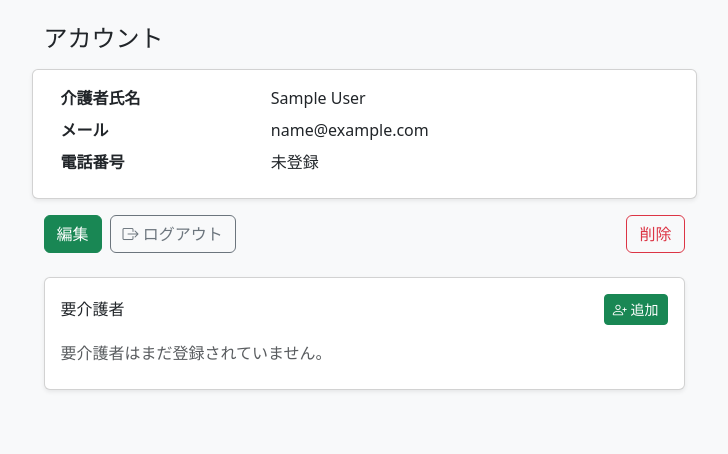
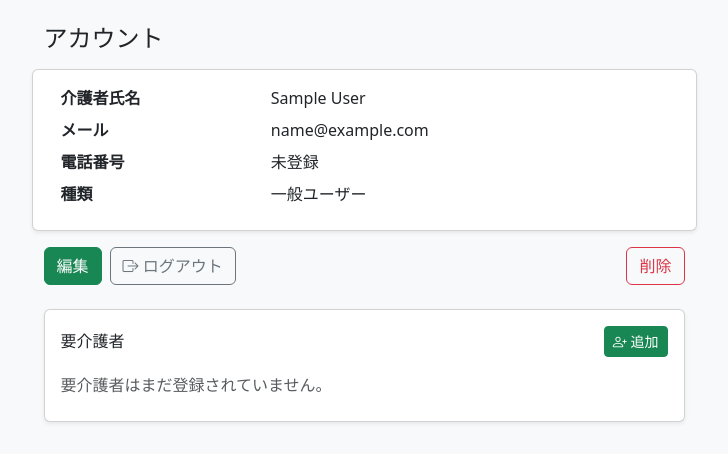
Before and after one commit to aungkyawmoe5320-png/group10-sotsusei, a Django app: page /account/ in a window 1280 px wide. Shown: the part 56-510 px from the top of the page, without its empty margins (276-1004 px from the left). Run offline with Django 5.2, Linux system fonts and the light colour scheme; the visitor is signed in with stand-in values (Sample User, id 1).

Commit message:
アカウント画面に、種類（一般ユーザー）の行を戻す

```diff
--- a/accounts/templates/accounts/account_detail.html
+++ b/accounts/templates/accounts/account_detail.html
@@ -6,7 +6,7 @@
     <dt class="col-4">介護者氏名</dt><dd class="col-8">{{ user.name }}</dd>
     <dt class="col-4">メール</dt><dd class="col-8">{{ user.email }}</dd>
     <dt class="col-4">電話番号</dt><dd class="col-8">{{ user.phone|default:"未登録" }}</dd>
-  </dl>
+    <dt class="col-4">種類</dt><dd class="col-8">一般ユーザー</dd>  </dl>
   <div class="d-flex flex-wrap gap-2 mb-4">
     <a class="btn btn-success" href="{% url 'account_edit' %}">編集</a>
     <form method="post" action="{% url 'logout' %}">
```
